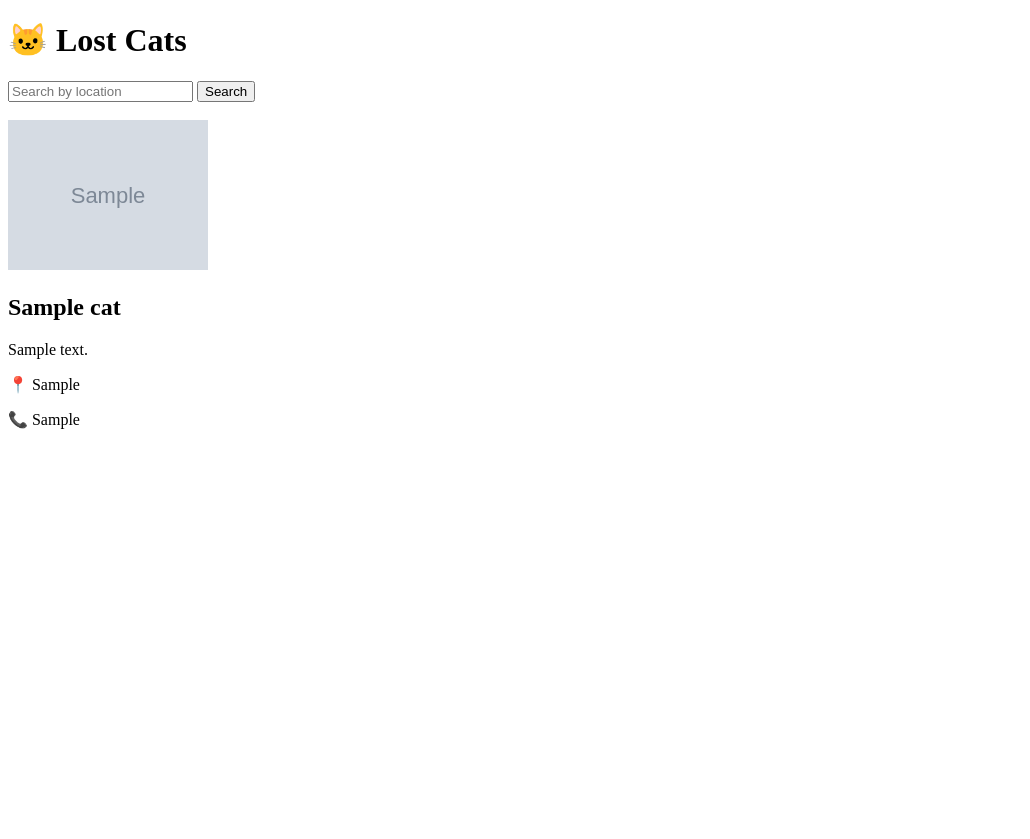
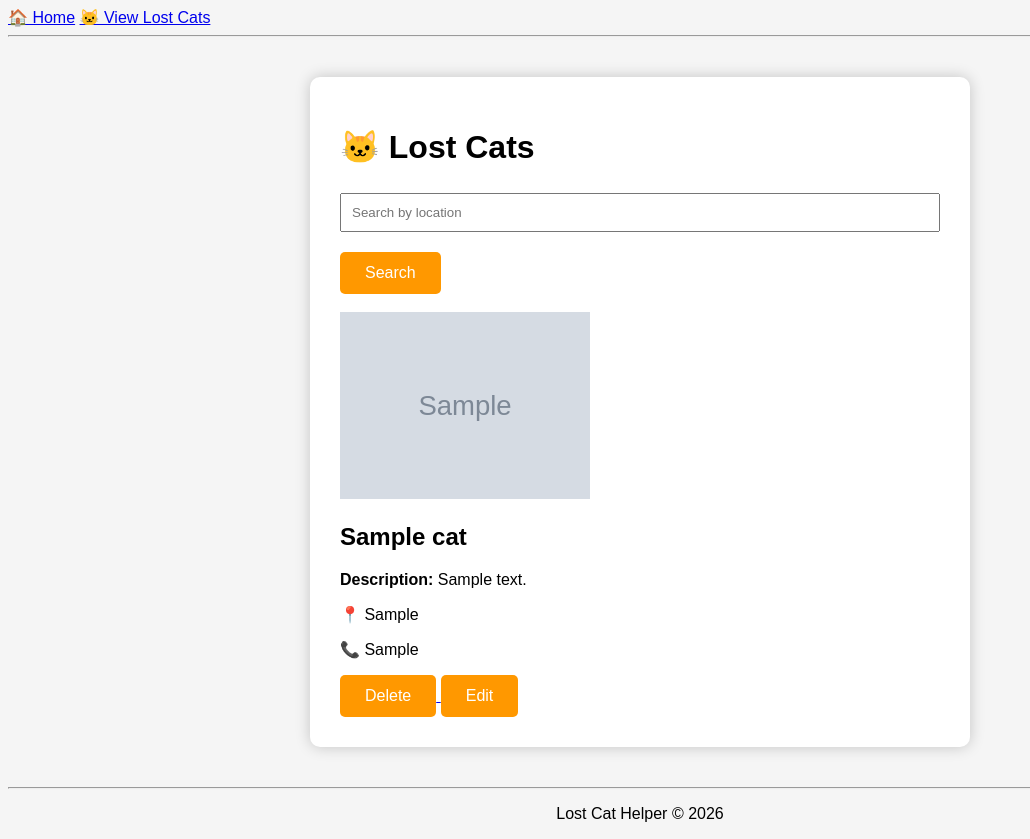
Before and after one commit to reneeliang6-lab/LostCatHelper, a Flask app: page /cats in a window 1280 px wide. Shown: the whole page, without its empty margins (0-1030 px from the left). Before the commit the page ends 429 px from the top, so only its background shows below. Run offline with Flask 3, Linux system fonts and the light colour scheme; tables that the repository leaves empty hold one stand-in row (values such as "Sample post"); grey boxes marked "Sample" are stand-in pictures.

Commit message:
update cats.html so that there is a function to view lost cats

```diff
--- a/templates/cats.html
+++ b/templates/cats.html
@@ -3,9 +3,19 @@
 
 <head>
     <title>Lost Cats</title>
+    <link rel="stylesheet" href="{{ url_for('static', filename='style.css') }}">
 </head>
 
 <body>
+
+<nav>
+    <a href="/">🏠 Home</a>
+    <a href="/cats">🐱 View Lost Cats</a>
+</nav>
+
+<hr>
+
+<div class="container">
 
     <h1>🐱 Lost Cats</h1>
 
@@ -16,9 +26,7 @@
             name="search"
             placeholder="Search by location">
 
-    <button type="submit">
-        Search
-    </button>
+        <button type="submit">Search</button>
 
     </form>
 
@@ -30,15 +38,23 @@
 
             <div class="card">
 
-            <img src="/uploads/{{ cat[5] }}" width="200">
+                <img src="/uploads/{{ cat[5] }}" width="250">
 
                 <h2>{{ cat[1] }}</h2>
 
-            <p>{{ cat[2] }}</p>
+                <p><strong>Description:</strong> {{ cat[2] }}</p>
 
                 <p>📍 {{ cat[3] }}</p>
 
                 <p>📞 {{ cat[4] }}</p>
+
+                <a href="/delete/{{ cat[0] }}">
+                    <button>Delete</button>
+                </a>
+
+                <a href="/edit/{{ cat[0] }}">
+                    <button>Edit</button>
+                </a>
 
             </div>
 
@@ -46,9 +62,17 @@
 
     {% else %}
 
-    <h3>No lost cats found.</h3>
+        <h2>No lost cats found.</h2>
 
     {% endif %}
+
+</div>
+
+<hr>
+
+<p style="text-align:center;">
+    Lost Cat Helper © 2026
+</p>
 
 </body>
 
```
Lines whose indentation alone changed are shown as unchanged.
